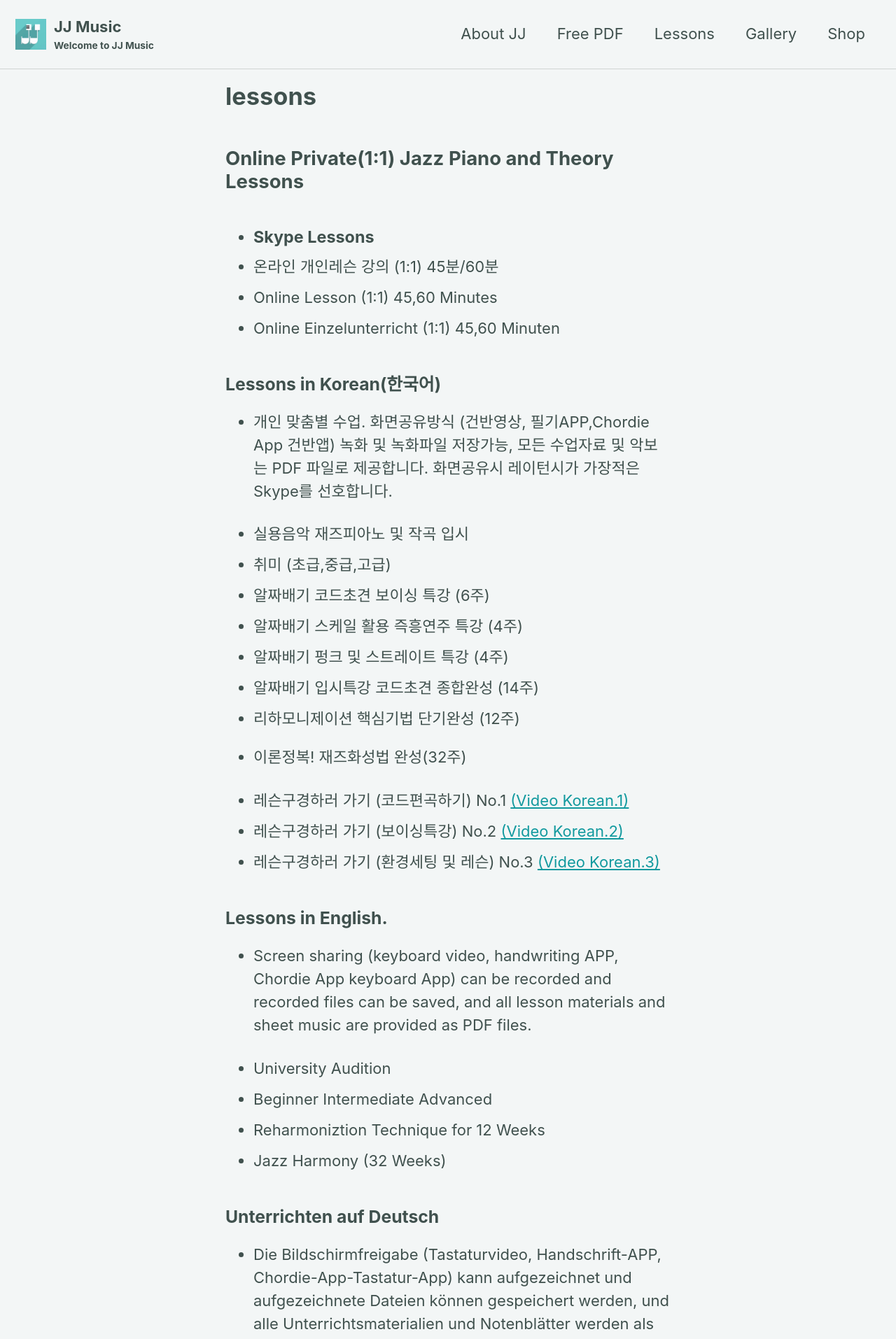
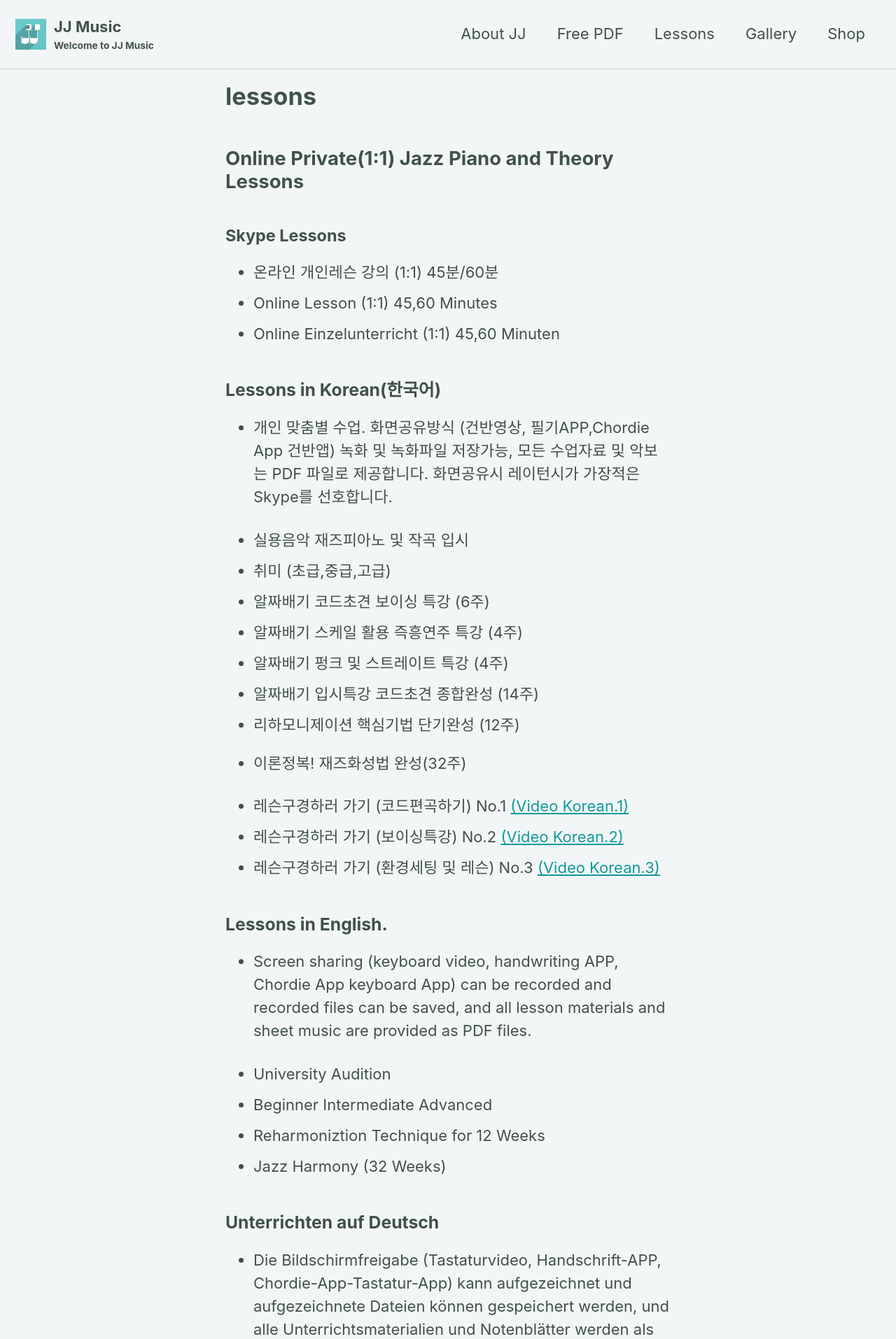
Before and after one commit to jjmusic-online/jjmusic-online.github.io, a Jekyll site: the page built from _pages/lessons.md, in a window 1280 px wide. Shown: the top 1914 px of the page at 70% size. Built offline with Jekyll 4.4.1, drawn with Linux system fonts in a browser that asks for light colours; cached includes are drawn as plain includes; nearby versions of some CDN libraries.

```diff
--- a/_pages/lessons.md
+++ b/_pages/lessons.md
@@ -6,7 +6,7 @@ permalink: /lessons/
 
 ## Online Private(1:1) Jazz Piano and Theory Lessons
 
-- #### Skype Lessons
+#### Skype Lessons
 
  - 온라인 개인레슨 강의 (1:1)  45분/60분
  - Online Lesson (1:1) 45,60 Minutes
```
